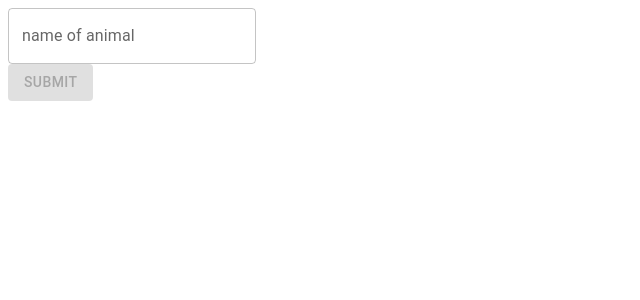
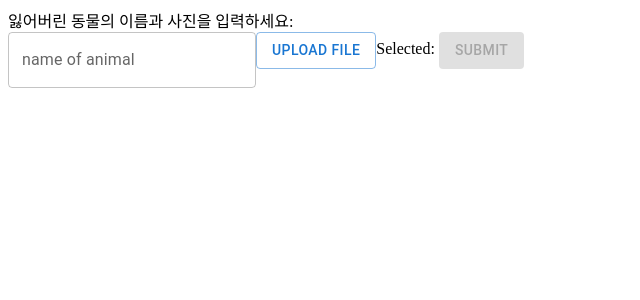
Before and after one commit to Soohyun-CHOI/SNU-VentureWebProgramming-Team3, a React (Create React App) app: page /report in a window 1280 px wide. Shown: the top 300 px of the page, without its empty margins (0-640 px from the left). Built offline with nearby package versions, Linux system fonts and the light colour scheme.

Commit message:
added img to input

```diff
--- a/package.json
+++ b/package.json
@@ -2,6 +2,7 @@
   "name": "project",
   "version": "0.1.0",
   "private": true,
+  "proxy":"http://52.78.82.160:8080",
   "dependencies": {
     "@emotion/react": "^11.9.3",
     "@emotion/styled": "^11.9.3",
@@ -12,6 +13,7 @@
     "axios": "^0.27.2",
     "react": "^18.2.0",
     "react-dom": "^18.2.0",
+    "react-hot-toast": "^2.2.0",
     "react-scripts": "5.0.1",
     "web-vitals": "^2.1.4"
   },
--- a/src/pages/Report/Report.css
+++ b/src/pages/Report/Report.css
@@ -0,0 +1,16 @@
+.report {
+    display: flex;
+    flex-direction: column;
+    gap: 20px;
+    position: fixed;
+    width: 600px;
+    height: 400px;
+    left: calc(50vw - 300px);
+    top: calc(50vh - 200px);
+    align-items: center;
+}
+.reportButton {
+    position: absolute;
+    right: 0px;
+    padding-right: 10px;
+}
--- a/src/pages/Report/Report.js
+++ b/src/pages/Report/Report.js
@@ -1,7 +1,9 @@
 import React, { useState } from "react";
-import { url } from "../../services/api";
 import { Button, TextField } from "@mui/material";
+import toast from "react-hot-toast";
 import axios from "axios";
+
+import "./Report.css";
 
 const Report = () => {
     const [reportInput, setReportInput] = useState({
@@ -9,13 +11,23 @@ const Report = () => {
         img: ""
     });
     const { animal_name, img } = reportInput;
-    console.log(animal_name);
+    console.log(img);
 
     const handleSubmit = e => {
         e.preventDefault();
-    };
-    const getAnimal = name => {
-        axios.get(url, { params: { animal_name: name } });
+        console.log("hi");
+        axios({
+            method: "post",
+            url: "/animals",
+            data: { img },
+            params: { animal_name }
+        })
+            .then(res => {
+                toast.success("성공적으로 등록되었습니다.");
+            })
+            .catch(err => {
+                toast.error("등록에 실패하였습니다.");
+            });
     };
 
     const onChange = e => {
@@ -28,7 +40,8 @@ const Report = () => {
 
     return (
         <div id="report">
-            <form className="form" onSubmit={handleSubmit}>
+            <div>잃어버린 동물의 이름과 사진을 입력하세요:</div>
+            <form className="reportForm" onSubmit={handleSubmit}>
                 <TextField
                     label="name of animal"
                     id="animal_name"
@@ -39,15 +52,28 @@ const Report = () => {
                     type="text"
                     onChange={onChange}
                 />
-            </form>
+                <Button variant="outlined" component="label">
+                    Upload File
+                    <input
+                        accept="image/*"
+                        type="file"
+                        hidden
+                        id="img"
+                        name="img"
+                        value={img}
+                        onChange={onChange}
+                    />
+                </Button>
+                Selected: {img}
                 <Button
-                className="button"
+                    className="reportButton"
                     type="submit"
                     variant="contained"
                     disabled={!animal_name}
                 >
                     submit
                 </Button>
+            </form>
         </div>
     );
 };
```
Also changed, not shown: 1 other file (tests, documents, lock files or other folders). Lines whose indentation alone changed are shown as unchanged.
